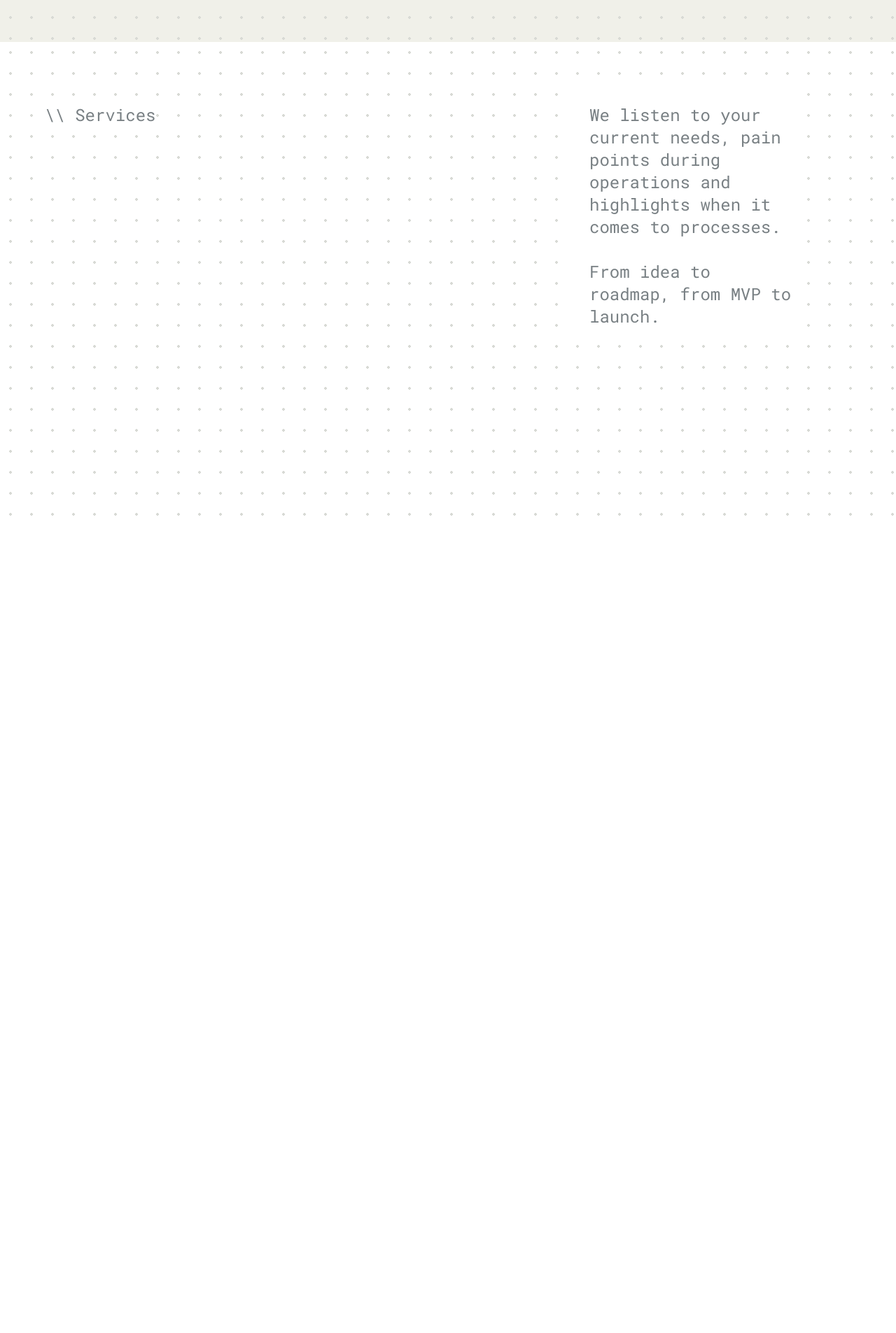
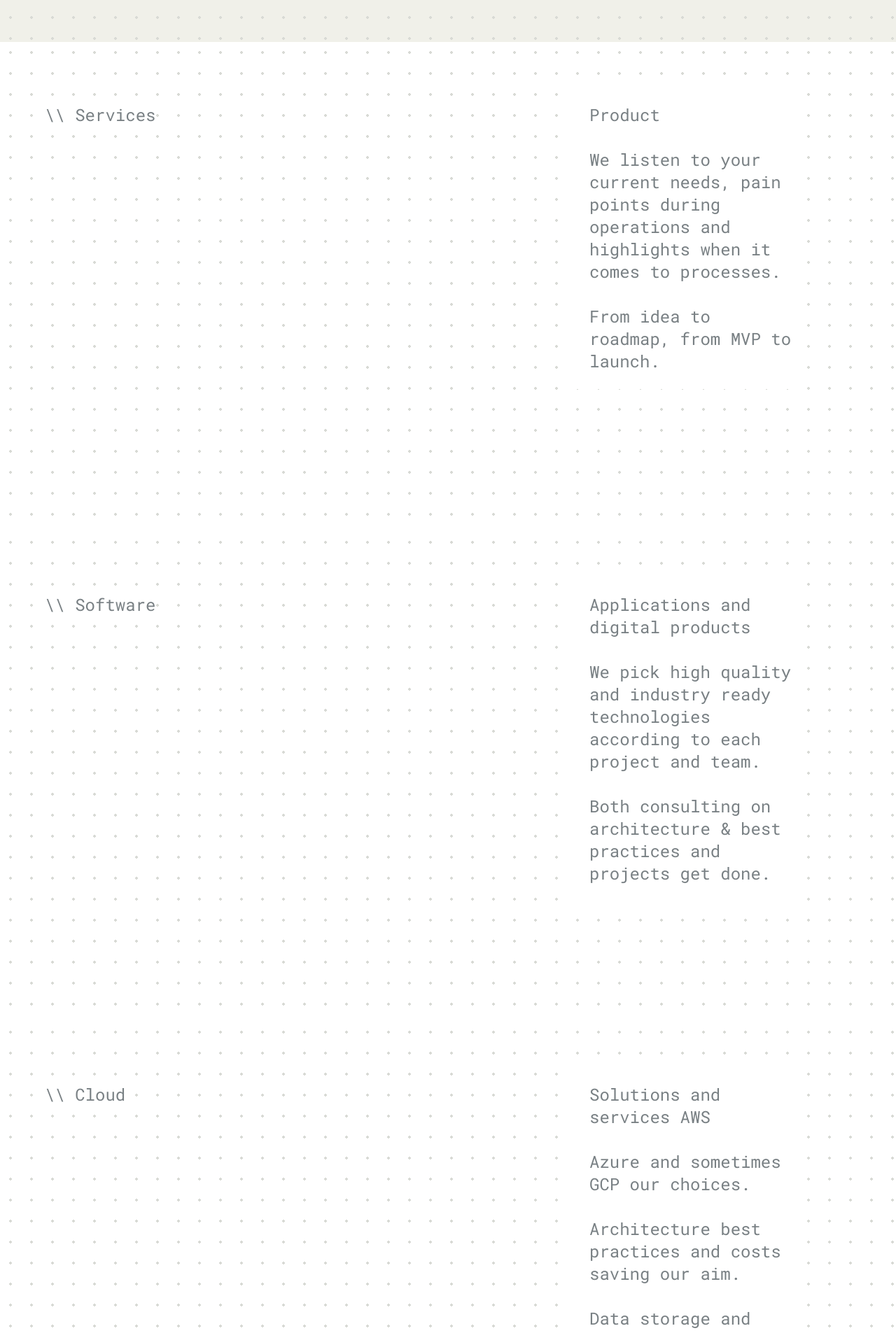
Before and after one commit to ciudades-studio/ciudades.consulting, a Next.js app: page / in a window 1280 px wide. Shown: the part 740-2645 px from the top of the page at 70% size. Before the commit the page ends 1500 px from the top, so only its background shows below. Built offline with nearby package versions, Linux system fonts and the light colour scheme.

Commit message:
adding remaining content

```diff
--- a/fixtures/services.fixture.ts
+++ b/fixtures/services.fixture.ts
@@ -6,7 +6,17 @@ export interface IService {
 
 const product = {
   title: "Services",
-  text: `We listen to your current needs, pain points during operations and highlights when it comes to processes.\n\nFrom idea to roadmap, from MVP to launch.`,
+  text: "Product\n\nWe listen to your current needs, pain points during operations and highlights when it comes to processes.\n\nFrom idea to roadmap, from MVP to launch.",
 }
 
-export default [ product ]
+const software = {
+  title: "Software",
+  text: "Applications and digital products\n\nWe pick high quality and industry ready technologies according to each project and team.\n\nBoth consulting on architecture & best practices and projects get done.",
+}
+
+const cloud = {
+  title: "Cloud",
+  text: "Solutions and services AWS\n\nAzure and sometimes GCP our choices.\n\nArchitecture best practices and costs saving our aim.\n\nData storage and migrations, tasks & processes scheduling, batching and workflows.\n\nWe enjoy it.",
+}
+
+export default [ product, software, cloud ]
```
